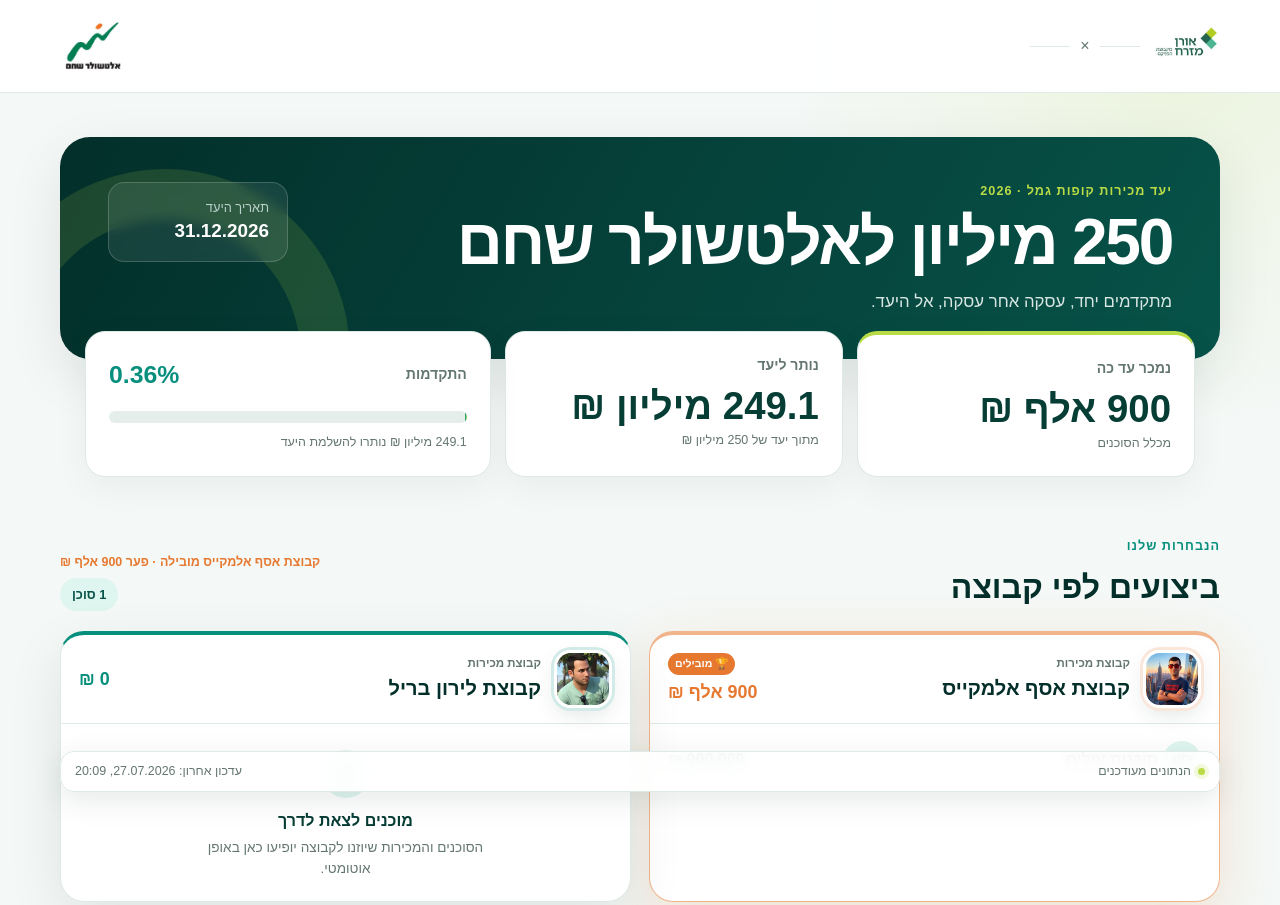
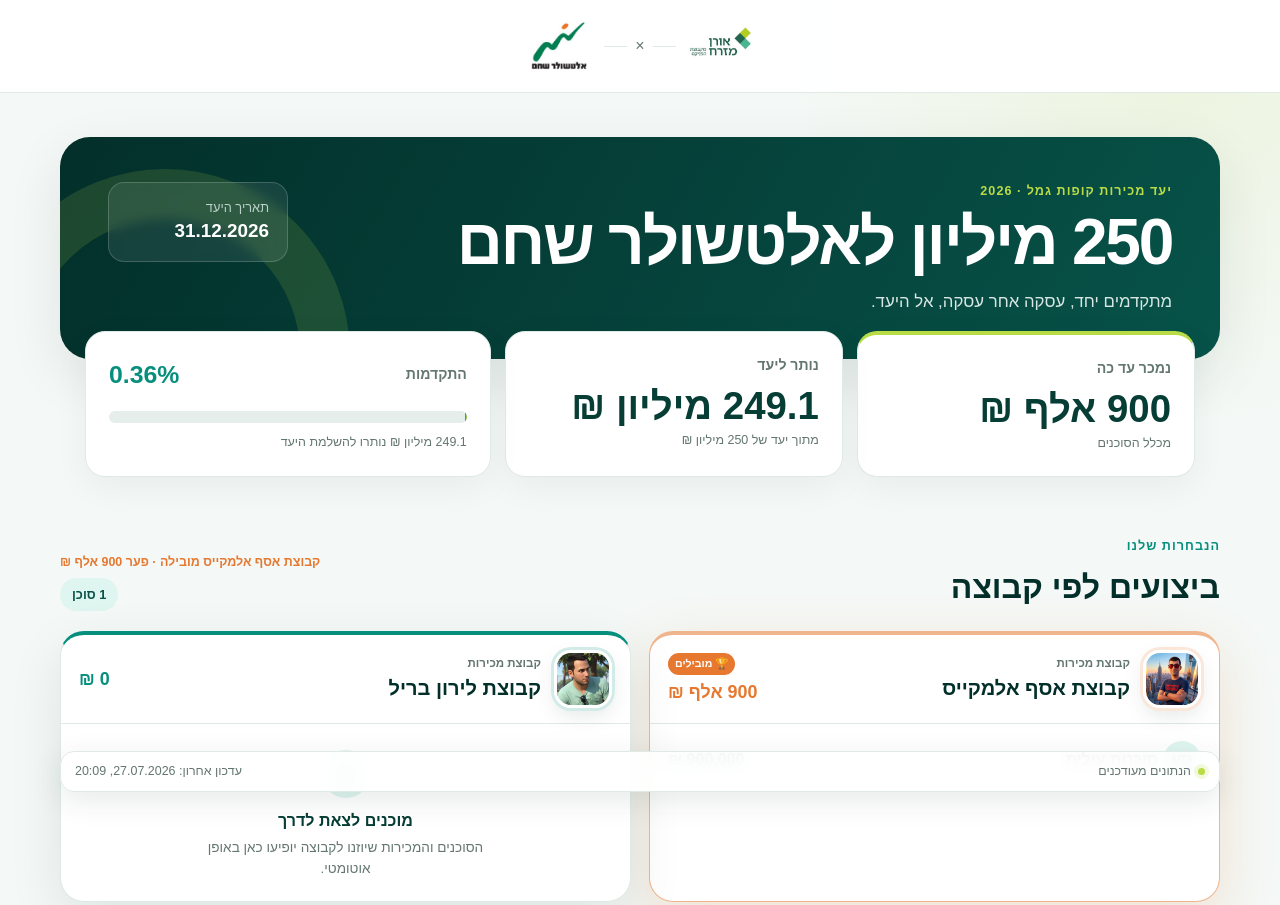
Before and after one commit to zivzuaretz/OrenMizrahAlt, a website: page index.html in a window 1280 px wide. Shown: the top 905 px of the page. Drawn offline with Linux system fonts and the light colour scheme.

Commit message:
style: bring partner logos together

```diff
--- a/index.html
+++ b/index.html
@@ -6,7 +6,7 @@
   <meta name="theme-color" content="#063d35">
   <meta name="description" content="לוח ניהול מכירות לקמפיין 250 מיליון לאלטשולר שחם">
   <title>250 מיליון לאלטשולר שחם</title>
-  <link rel="stylesheet" href="styles.css?v=20260727-4">
+  <link rel="stylesheet" href="styles.css?v=20260727-5">
 </head>
 <body>
   <a class="skip-link" href="#main">דלגו לתוכן הראשי</a>
@@ -92,6 +92,6 @@
     </article>
   </template>
 
-  <script src="app.js?v=20260727-4" defer></script>
+  <script src="app.js?v=20260727-5" defer></script>
 </body>
 </html>
--- a/styles.css
+++ b/styles.css
@@ -24,10 +24,10 @@ body {
 .skip-link { position: fixed; top: -4rem; right: 1rem; z-index: 10; padding: .7rem 1rem; color: white; background: var(--green-950); border-radius: 8px; }
 .skip-link:focus { top: 1rem; }
 .topbar { background: rgba(255,255,255,.96); border-bottom: 1px solid var(--line); }
-.topbar__inner { width: min(1160px, calc(100% - 32px)); height: 82px; margin: auto; display: flex; align-items: center; gap: 14px; }
+.topbar__inner { width: min(1160px, calc(100% - 32px)); height: 82px; margin: auto; display: flex; align-items: center; justify-content: center; gap: 12px; }
 .brand-logo { width: 58px; height: 58px; object-fit: contain; border-radius: 14px; mix-blend-mode: multiply; }
-.brand-logo--altshuler { margin-inline-start: auto; }
-.partnership { flex: 1; display: flex; align-items: center; gap: 10px; color: var(--muted); max-width: 110px; }
+.brand-logo--altshuler { margin-inline-start: 0; }
+.partnership { flex: 0 0 72px; display: flex; align-items: center; gap: 8px; color: var(--muted); }
 .partnership span { height: 1px; flex: 1; background: var(--line); }.partnership i { font-style: normal; }
 .shell { width: min(1160px, calc(100% - 32px)); margin: 0 auto; padding: 44px 0 28px; }
 .hero { position: relative; overflow: hidden; display: flex; flex-direction: column; gap: 28px; padding: 32px; color: white; border-radius: 30px; background: linear-gradient(120deg, var(--green-950), var(--green-800)); box-shadow: var(--shadow); }
```
